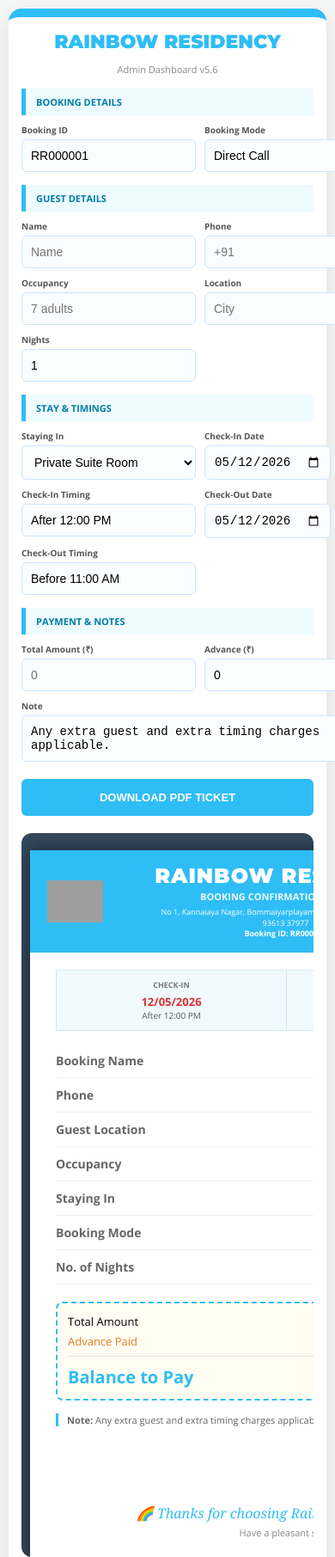
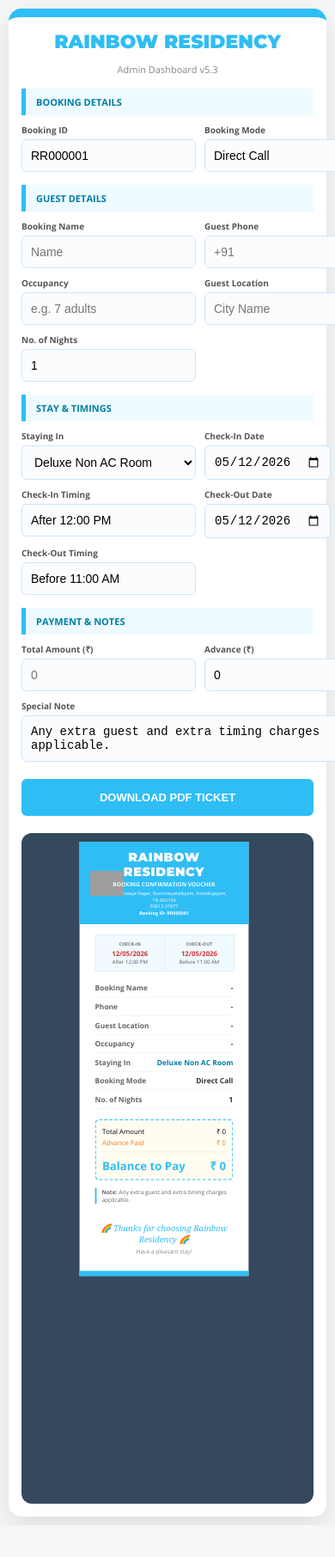
Before and after one commit to madhavan1341/rainbow-voucher, a plain HTML site: page computer.html in a window 390 px wide. Shown: the top 1811 px of the page at 86% size. After the commit the page ends 1774 px from the top, so only its background shows below. Drawn offline with nearby package versions, Linux system fonts and the light colour scheme; grey boxes are pictures that could not be loaded.

Commit message:
Refactor HTML structure and update styles

```diff
--- a/computer.html
+++ b/computer.html
@@ -7,7 +7,7 @@
     <link href="https://fonts.googleapis.com/css2?family=Montserrat:wght@900&family=Open+Sans:wght@400;700&display=swap" rel="stylesheet">
     <style>
         :root { --residency-blue: #2fbdf5; }
-        body { font-family: 'Open Sans', sans-serif; background: #f4f7f6; margin: 0; padding: 10px; box-sizing: border-box; }
+        body { font-family: 'Open Sans', sans-serif; background: #f4f7f6; margin: 0; padding: 10px; }
 
         .container {
             max-width: 1250px;
@@ -24,17 +24,8 @@
 
         @media (max-width: 900px) {
             .container { flex-direction: column; padding: 15px; }
-            .preview-side {
-                min-height: 500px !important;
-                padding: 20px 10px !important;
-                display: block !important;
-                overflow-x: auto !important;
-                background: #34495e;
-            }
-            #pdf-template {
-                transform: none !important;
-                margin: 0 auto !important;
-            }
+            .preview-side { min-height: 600px; padding: 10px !important; }
+            #pdf-template { transform: scale(0.6); transform-origin: top center; }
             .form-side { min-width: 100% !important; }
         }
 
@@ -45,7 +36,7 @@
         .form-grid { display: grid; grid-template-columns: 1fr 1fr; gap: 10px; }
         .input-group { display: flex; flex-direction: column; }
         label { font-size: 10px; font-weight: bold; color: #555; margin-bottom: 4px; }
-        input, select, textarea { padding: 10px; border: 1px solid #cce5ff; border-radius: 6px; font-size: 14px; background: #fafcfe; box-sizing: border-box; }
+        input, select, textarea { padding: 10px; border: 1px solid #cce5ff; border-radius: 6px; font-size: 14px; background: #fafcfe; }
 
         .btn-container { margin-top: 20px; text-align: center; }
         .btn { padding: 14px 30px; border: none; border-radius: 6px; cursor: pointer; font-weight: bold; color: white; text-transform: uppercase; font-size: 13px; background: var(--residency-blue); width: 100%; transition: 0.3s; }
@@ -57,13 +48,13 @@
             border-radius: 12px;
             display: flex;
             justify-content: center;
+            overflow-x: hidden;
             overflow-y: auto;
-            max-height: 95vh;
-            align-items: flex-start;
+            max-height: 90vh;
         }
 
         #pdf-template {
-            width: 595px; /* A4 width locked */
+            width: 595px;
             min-height: 842px;
             background: white;
             margin: 0;
@@ -73,11 +64,19 @@
             display: flex;
             flex-direction: column;
             margin-left: -8px;
-            box-shadow: 0 0 20px rgba(0,0,0,0.5);
-            flex-shrink: 0; /* Prevents shrinking */
         }
 
-        .pdf-header { background-color: var(--residency-blue) !important; color: white !important; padding: 15px; width: 100%; display: flex; align-items: center; justify-content: center; box-sizing: border-box; }
+        .pdf-header {
+            background-color: var(--residency-blue) !important;
+            color: white !important;
+            padding: 15px;
+            width: 100%;
+            display: flex;
+            align-items: center;
+            justify-content: center;
+            box-sizing: border-box;
+        }
+
         .header-logo { position: absolute; left: 20px; width: 65px; height: auto; }
         .header-text-center { text-align: center; width: 85%; }
         .unique-font { font-family: 'Montserrat', sans-serif; font-weight: 900; font-size: 24px; letter-spacing: 1px; margin: 0; text-transform: uppercase; }
@@ -89,12 +88,12 @@
         .stay-box { flex: 1; padding: 10px; text-align: center; border-right: 1px solid #d1ecf1; }
 
         .info-table { width: 100%; border-collapse: collapse; font-size: 14px; margin-bottom: 10px; }
-        .info-table td { padding: 10px 0; border-bottom: 1px solid #f1f1f1; }
+        .info-table td { padding: 8px 0; border-bottom: 1px solid #f1f1f1; }
         .label-text { color: #666; font-weight: 600; }
         .value-text { text-align: right; font-weight: 700; color: #333; }
 
         .billing-box { background: #fffdf2; border: 2px dashed var(--residency-blue); padding: 12px; border-radius: 8px; margin-top: 10px; }
-        .total-row { border-top: 1px solid #e1e1e1; margin-top: 8px; padding-top: 10px; font-size: 20px; color: var(--residency-blue); font-weight: bold; display: flex; justify-content: space-between; }
+        .total-row { border-top: 1px solid #e1e1e1; margin-top: 8px; padding-top: 10px; font-size: 22px; color: var(--residency-blue); font-weight: bold; display: flex; justify-content: space-between; }
     </style>
     <script src="https://cdnjs.cloudflare.com/ajax/libs/html2pdf.js/0.10.1/html2pdf.bundle.min.js"></script>
 </head>
@@ -104,7 +103,7 @@
     <div class="form-side">
         <div class="form-header">
             <h2>RAINBOW RESIDENCY</h2>
-            <p style="font-size: 11px; color: #888;">Admin Dashboard v5.6</p>
+            <p style="font-size: 11px; color: #888;">Admin Dashboard v5.3</p>
         </div>
 
         <form id="bookingForm">
@@ -116,11 +115,11 @@
 
             <div class="section-title">Guest Details</div>
             <div class="form-grid">
-                <div class="input-group"><label>Name</label><input type="text" id="guestName" placeholder="Name"></div>
-                <div class="input-group"><label>Phone</label><input type="text" id="guestPhone" placeholder="+91"></div>
-                <div class="input-group"><label>Occupancy</label><input type="text" id="guestCount" placeholder="7 adults"></div>
-                <div class="input-group"><label>Location</label><input type="text" id="guestLoc" placeholder="City"></div>
-                <div class="input-group"><label>Nights</label><input type="number" id="nights" value="1"></div>
+                <div class="input-group"><label>Booking Name</label><input type="text" id="guestName" placeholder="Name"></div>
+                <div class="input-group"><label>Guest Phone</label><input type="text" id="guestPhone" placeholder="+91"></div>
+                <div class="input-group"><label>Occupancy</label><input type="text" id="guestCount" placeholder="e.g. 7 adults"></div>
+                <div class="input-group"><label>Guest Location</label><input type="text" id="guestLoc" placeholder="City Name"></div>
+                <div class="input-group"><label>No. of Nights</label><input type="number" id="nights" value="1"></div>
             </div>
 
             <div class="section-title">Stay & Timings</div>
@@ -128,10 +127,10 @@
                 <div class="input-group">
                     <label>Staying In</label>
                     <select id="stayType">
-                        <option value="Deluxe Non AC Room" selected>Deluxe Non AC Room</option>
-                        <option value="Deluxe AC Room" selected>Deluxe AC Room</option>
-                        <option value="Deluxe Sea View Room" selected>Deluxe Sea View Room</option>
-                        <option value="Private Suite Room" selected>Private Suite Room</option>
+                        <option value="Deluxe Non AC Room">Deluxe Non AC Room</option>
+                        <option value="Deluxe AC Room">Deluxe AC Room</option>
+                        <option value="Deluxe Sea View Room">Deluxe Sea View Room</option>
+                        <option value="Private Suite Room">Private Suite Room</option>
                     </select>
                 </div>
                 <div class="input-group"><label>Check-In Date</label><input type="date" id="checkInDate"></div>
@@ -144,7 +143,7 @@
             <div class="form-grid">
                 <div class="input-group"><label>Total Amount (₹)</label><input type="number" id="totalAmt" placeholder="0"></div>
                 <div class="input-group"><label>Advance (₹)</label><input type="number" id="advanceAmt" value="0"></div>
-                <div class="input-group" style="grid-column: span 2;"><label>Note</label><textarea id="specialNote">Any extra guest and extra timing charges applicable.</textarea></div>
+                <div class="input-group" style="grid-column: span 2;"><label>Special Note</label><textarea id="specialNote">Any extra guest and extra timing charges applicable.</textarea></div>
             </div>
 
             <div class="btn-container">
@@ -206,7 +205,7 @@
                     <strong>Note:</strong> <span id="p-note">-</span>
                 </div>
 
-                <div style="margin-top: auto; padding-top: 30px; text-align: center;">
+                <div style="margin-top: auto; padding-top: 20px; text-align: center;">
                     <p style="font-family: 'Georgia', serif; font-style: italic; color: var(--residency-blue); font-size: 16px; margin: 0;">🌈 Thanks for choosing Rainbow Residency 🌈</p>
                     <p style="color: #888; font-size: 11px; margin-top: 4px;">Have a pleasant stay!</p>
                 </div>
@@ -241,7 +240,7 @@
         document.getElementById('p-occ').innerText = document.getElementById('guestCount').value || "-";
         document.getElementById('p-stay').innerText = document.getElementById('stayType').value || "-";
         document.getElementById('p-mode').innerText = document.getElementById('bookingMode').value || "-";
-        document.getElementById('p-nights').innerText = (document.getElementById('nights').value || 0) + " Night(s)";
+        document.getElementById('p-nights').innerText = document.getElementById('nights').value || "-";
 
         const cin = document.getElementById('checkInDate').value;
         const cout = document.getElementById('checkOutDate').value;
@@ -289,19 +288,18 @@
     function generatePDF() {
         updatePreview();
         const element = document.getElementById('pdf-template');
-        window.scrollTo(0,0);
 
+        // Down drag fix (scrollY: 0 starts from top of div)
         const opt = {
             margin: 0,
             filename: 'Rainbow_Voucher_' + (document.getElementById('guestName').value || 'Booking') + '.pdf',
             image: { type: 'jpeg', quality: 1 },
             html2canvas: {
-                scale: 3,
+                scale: 2,
                 useCORS: true,
                 width: 595,
-                windowWidth: 595,
-                scrollY: 0,
-                scrollX: 0
+                scrollY: 0,   // Starts capture from the top of the element
+                y: 0          // Hard-lock vertical start point
             },
             jsPDF: { unit: 'px', format: [595, 842], orientation: 'portrait' }
         };
```
